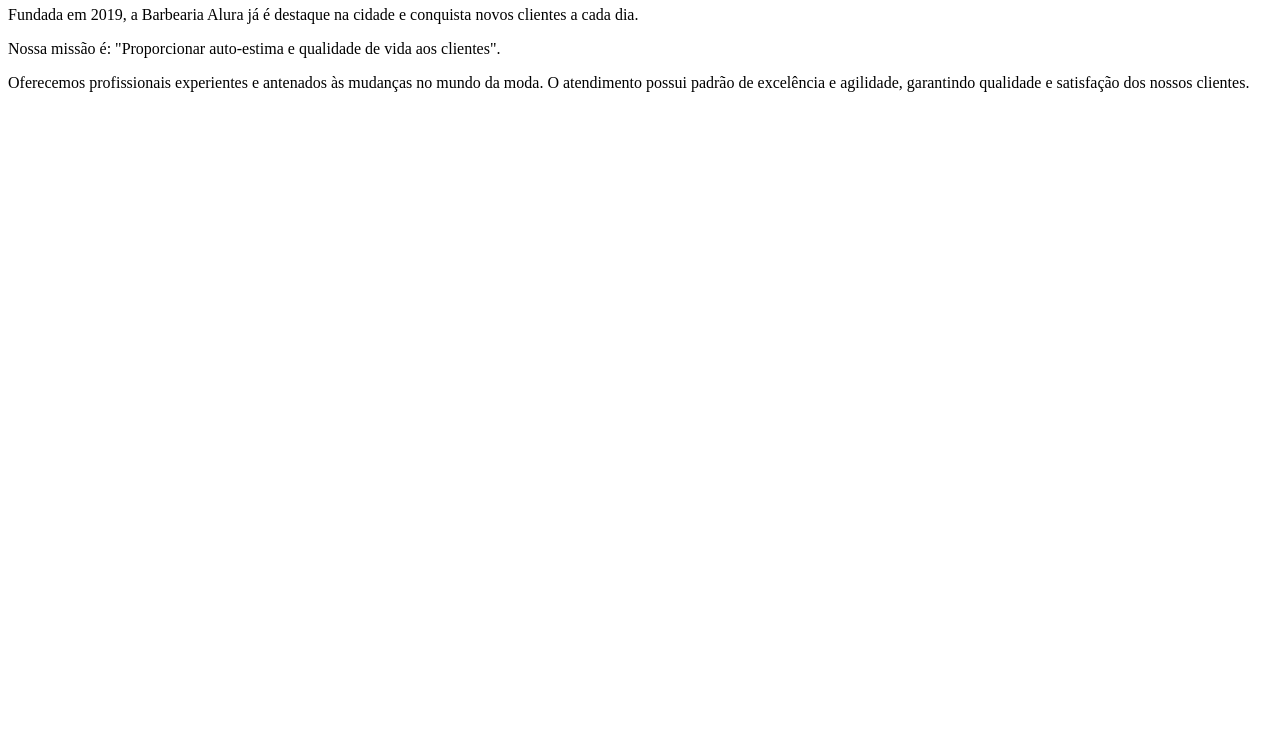
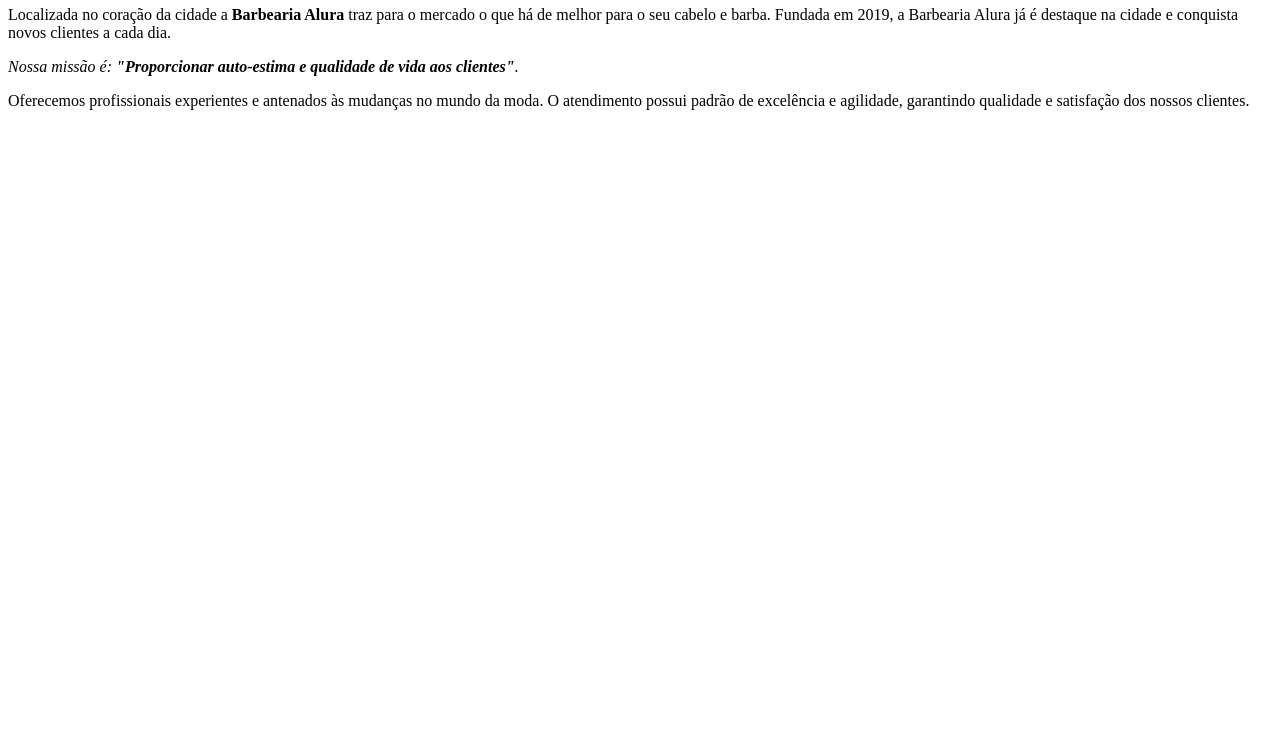
Before and after one commit to r4fams/Web-page-Rafael-Martins-II-1A-Dirce-Maia, a plain HTML site: page index.html in a window 1280 px wide. Shown: the part 60-800 px from the top of the page. Drawn offline with Linux system fonts and the light colour scheme.

Commit message:
Add files via upload

```diff
--- a/index.html
+++ b/index.html
@@ -1,8 +1,8 @@
 <h1>Sobre a Barbearia Alura</h1>
 
-<p>Fundada em 2019, a Barbearia Alura já é destaque na cidade e conquista novos clientes a cada dia.</p>
+<p>Localizada no coração da cidade a <strong>Barbearia Alura</strong> traz para o mercado o que há de melhor para o seu cabelo e barba. Fundada em 2019, a Barbearia Alura já é destaque na cidade e conquista novos clientes a cada dia.</p>
 
-<p>Nossa missão é: "Proporcionar auto-estima e qualidade de vida aos clientes".</p>
+<p><em>Nossa missão é: <strong>"Proporcionar auto-estima e qualidade de vida aos clientes"</strong>.</em></p>
 
 <p>Oferecemos profissionais experientes e antenados às mudanças no mundo da moda. O atendimento possui
 padrão de excelência e agilidade, garantindo qualidade e satisfação dos nossos clientes.</p>
```
